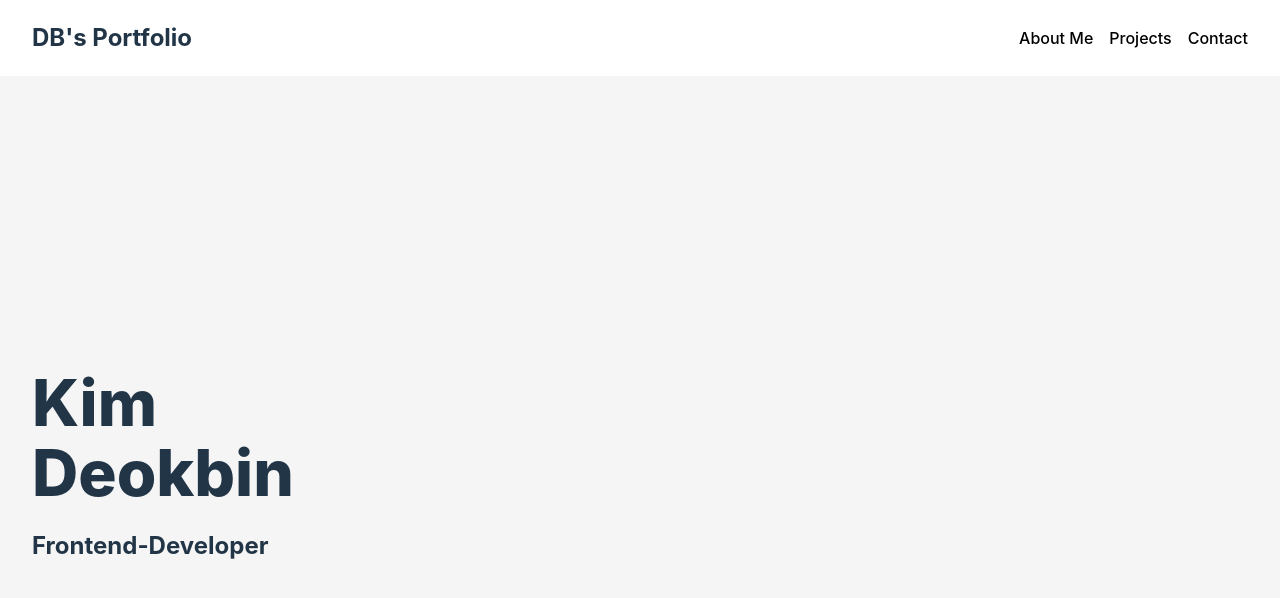
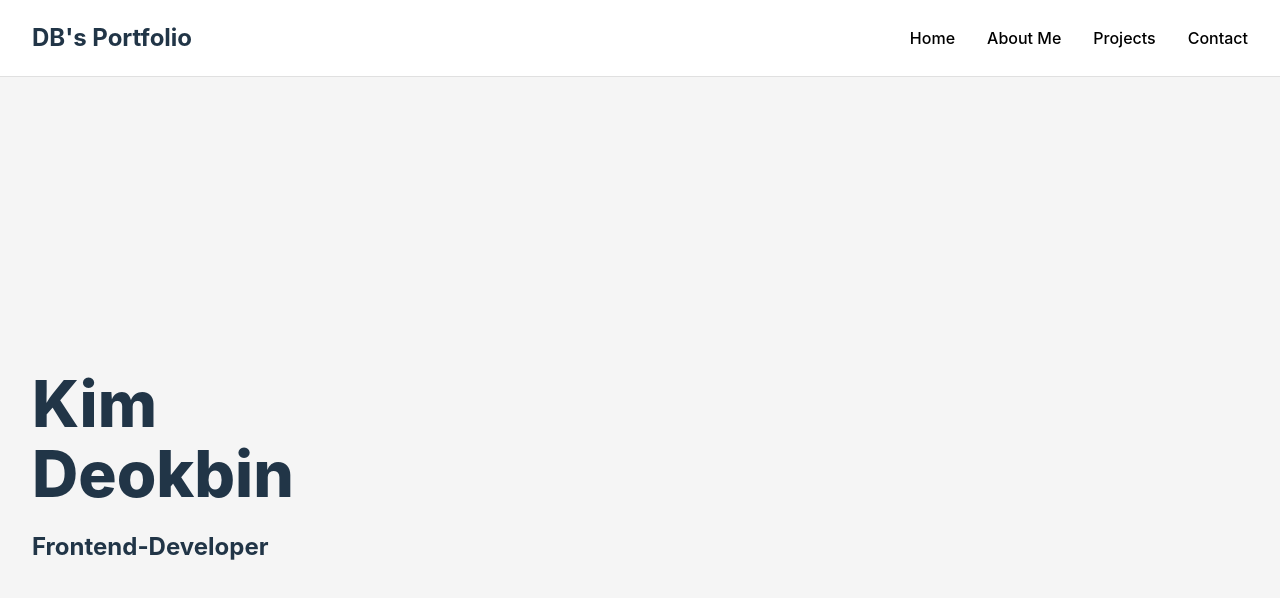
Before and after one commit to Db0111/Portfolio, a React (Vite) app in the folder portfolio/: page / in a window 1280 px wide. Shown: the top 598 px of the page. Built offline with nearby package versions, Linux system fonts and the light colour scheme.

Commit message:
feat: 헤더 홈 네비게이션 추가

```diff
--- a/portfolio/src/components/Header.css
+++ b/portfolio/src/components/Header.css
@@ -5,6 +5,7 @@
   align-items: center;
   gap: 20rem;
   padding: 0 2rem;
+  border-bottom: 1px solid #e0e0e0;
 }
 
 .nav-bar {
@@ -12,5 +13,6 @@
   flex-direction: row;
   justify-content: space-between;
   align-items: center;
-  gap: 1rem;
+  gap: 2rem;
+  cursor: pointer;
 }
--- a/portfolio/src/components/Header.tsx
+++ b/portfolio/src/components/Header.tsx
@@ -1,11 +1,16 @@
 import "./Header.css";
+import { useNavigate } from "react-router-dom";
 
 const Header = () => {
+  const navigate = useNavigate();
+  const navToHome = () => navigate("/");
+  const navToAboutMe = () => navigate("/about-me");
   return (
     <div className="header">
       <h2>DB's Portfolio</h2>
       <nav className="nav-bar">
-        <a href="#about-me">About Me</a>
+        <a onClick={navToHome}>Home</a>
+        <a onClick={navToAboutMe}>About Me</a>
         <a href="#projects">Projects</a>
         <a href="#contact">Contact</a>
       </nav>
```
